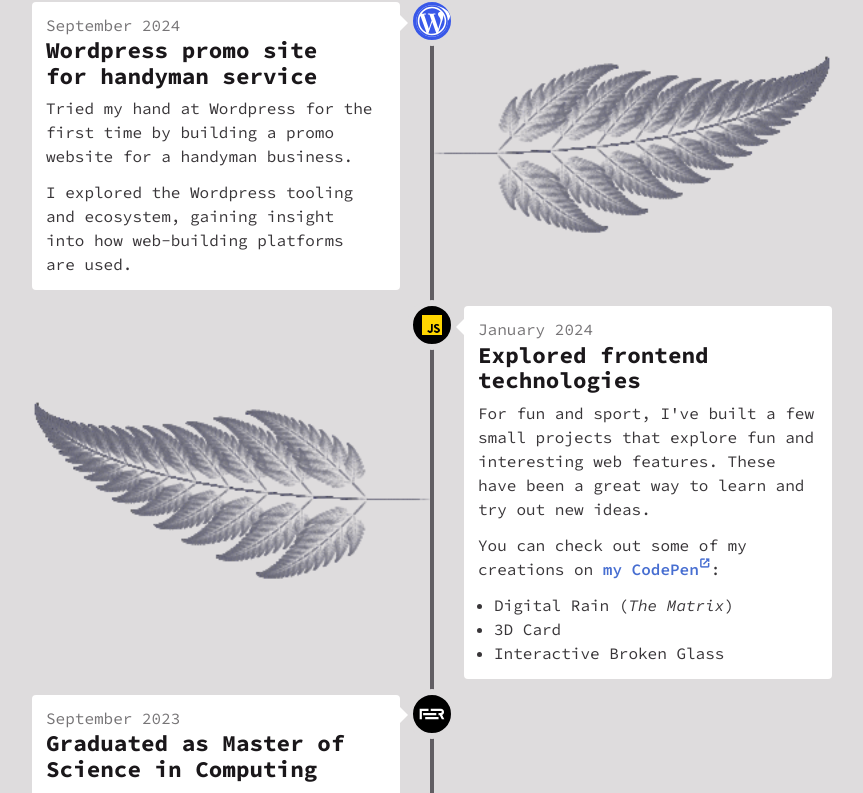
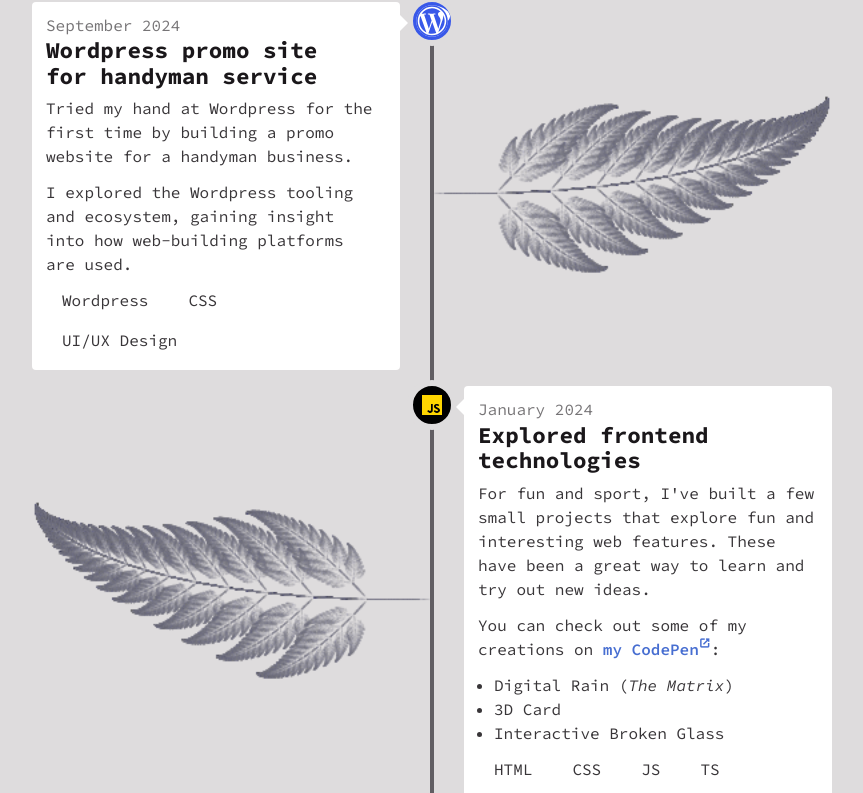
Before and after one commit to vmagjer/my-portfolio, a React (Vite) app: page / in a window 1280 px wide. Shown: the part 1976-2769 px from the top of the page, without its empty margins (208-1071 px from the left). Built offline with nearby package versions, Linux system fonts and the light colour scheme.

Commit message:
add skill chips

```diff
--- a/src/components/Timeline.tsx
+++ b/src/components/Timeline.tsx
@@ -10,6 +10,7 @@ export type TimelineItemInfo = {
   color: string
   date: string
   content: React.ReactNode
+  skills: string[]
 }
 type TimelineProps = {
   // children: React.ReactNode
@@ -97,6 +98,7 @@ const drawItems = (items: TimelineItemInfo[]) => {
         image={item1.image}
         color={item1.color}
         date={item1.date}
+        skills={item1.skills}
         reverse={true}
       >
         {item1.content}
@@ -124,6 +126,7 @@ const drawItems = (items: TimelineItemInfo[]) => {
           image={item2.image}
           color={item2.color}
           date={item2.date}
+          skills={item2.skills}
           reverse={false}
         >
           {item2.content}
--- a/src/components/TimelineItem.tsx
+++ b/src/components/TimelineItem.tsx
@@ -7,6 +7,7 @@ type TimelineItemProps = {
   color: string
   date: string
   children: ReactNode
+  skills: string[]
   noPadding?: boolean
   className?: string
   reverse?: boolean
@@ -18,6 +19,7 @@ const TimelineItem = ({
   color,
   date,
   children,
+  skills,
   noPadding,
   className,
   reverse,
@@ -36,6 +38,11 @@ const TimelineItem = ({
         <DateStamp className="date">{date}</DateStamp>
         <h3>{title}</h3>
         {children}
+        <SkillList>
+          {skills.map((skill) => (
+            <SkillItem key={skill}>{skill}</SkillItem>
+          ))}
+        </SkillList>
       </Content>
     </Root>
   )
@@ -158,6 +165,19 @@ const Content = styled.div<{ $reverse?: boolean }>`
     }
   }
 `
+const SkillList = styled.ul`
+  display: flex;
+  flex-wrap: wrap;
+  padding: 0 !important;
+  gap: 8px;
+  margin-top: 0.5rem;
+`
+const SkillItem = styled.li`
+  list-style: none;
+  padding: 4px 16px;
+  border-radius: 1000px;
+  background-color: var(--card-chip-surface);
+`
 
 const DateStamp = styled.div`
   color: var(--color-subtitle);
--- a/src/features/homeSections/BackgroundSection.tsx
+++ b/src/features/homeSections/BackgroundSection.tsx
@@ -20,6 +20,7 @@ const timelineItems: {
   color: string
   date: string
   content: React.ReactNode
+  skills: string[]
 }[] = [
   {
     title: 'Wordpress promo site for handyman service',
@@ -38,6 +39,7 @@ const timelineItems: {
         </p>
       </>
     ),
+    skills: ['Wordpress', 'CSS', 'UI/UX Design'],
   },
   {
     title: 'Explored frontend technologies',
@@ -69,6 +71,7 @@ const timelineItems: {
         </ul>
       </>
     ),
+    skills: ['HTML', 'CSS', 'JS', 'TS'],
   },
 
   {
@@ -122,6 +125,7 @@ const timelineItems: {
         </p>
       </>
     ),
+    skills: [],
   },
   {
     title: 'Crowdsourced delivery app',
@@ -156,6 +160,7 @@ const timelineItems: {
         </p>
       </>
     ),
+    skills: ['Vue.js', 'Ionic', 'JS/TS', 'Tailwind', 'Jira'],
   },
   {
     title: 'E-commerce platform for fresh local produce',
@@ -183,6 +188,7 @@ const timelineItems: {
         </p>
       </>
     ),
+    skills: ['Vue.js', 'Tailwind', 'JS/TS', 'Jira'],
   },
   {
     title: "CMS for A1's Smart City Solutions",
@@ -215,6 +221,7 @@ const timelineItems: {
         </p>
       </>
     ),
+    skills: ['Blazor', 'C#', 'JS', 'Sass'],
   },
   {
     title: 'Graduated as Bachelor of Science in Computing',
@@ -281,6 +288,7 @@ const timelineItems: {
         </p>
       </>
     ),
+    skills: [],
   },
   {
     title: 'Financial Comparison Tool',
@@ -303,6 +311,7 @@ const timelineItems: {
         </p>
       </>
     ),
+    skills: ['React', 'TS', 'JS', 'Sass', 'HTML', 'CSS'],
   },
   {
     title: 'Web portfolio for an architecture company',
@@ -325,6 +334,7 @@ const timelineItems: {
         </p>
       </>
     ),
+    skills: ['React', 'Javascript', 'Bootstrap', 'CSS'],
   },
 ]
 
```
